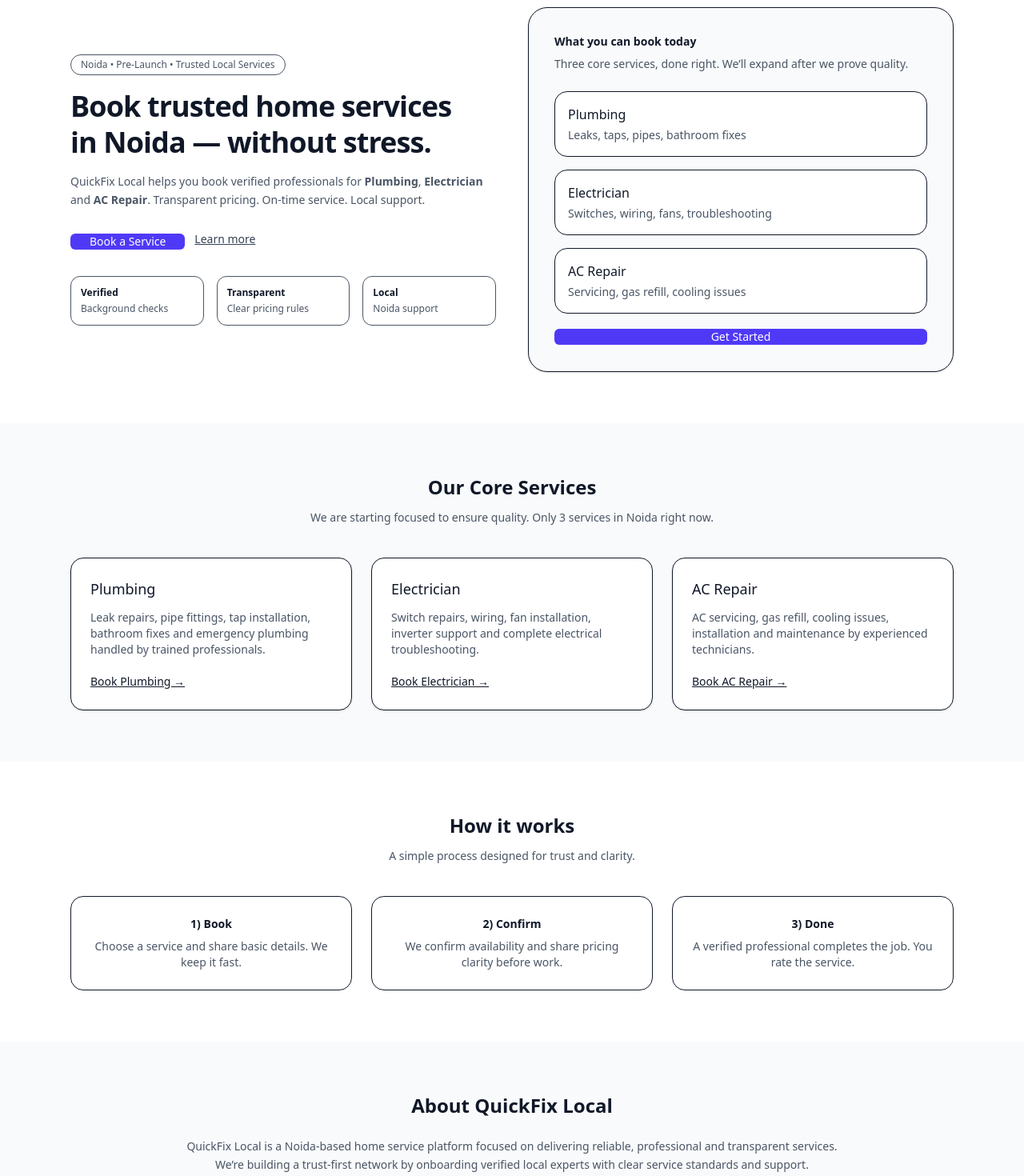
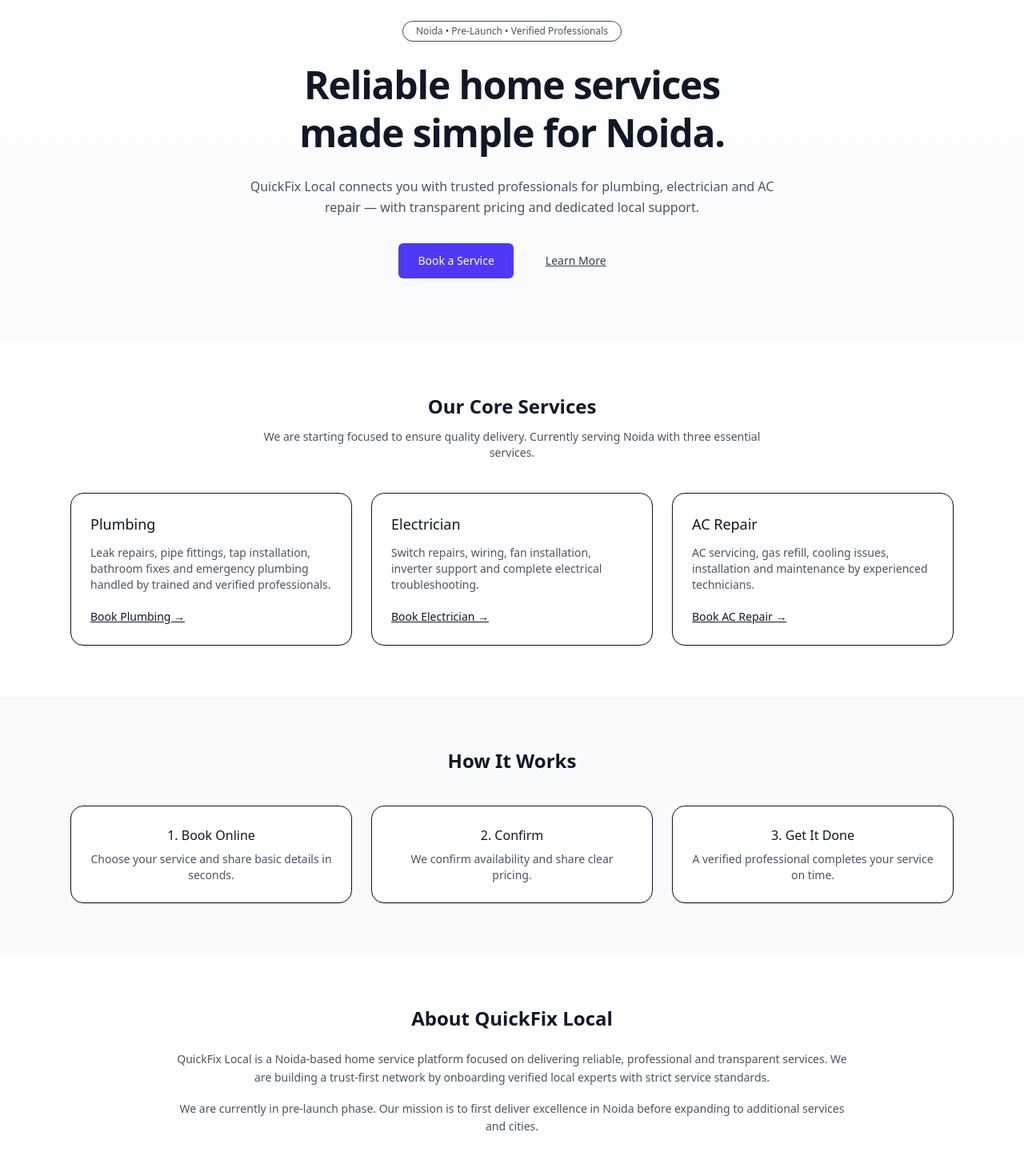
Before and after one commit to adarsh39565-hue/quickfixlocal, a Next.js app: page / in a window 1280 px wide. Shown: the part 120-1590 px from the top of the page at 80% size. Built offline with nearby package versions, Linux system fonts and the light colour scheme.

Commit message:
Update page.tsx

```diff
--- a/app/page.tsx
+++ b/app/page.tsx
@@ -5,210 +5,188 @@
 export default function Home() {
   return (
     <div className="bg-white text-gray-900">
-      {/* HERO */}
-      <section className="mx-auto max-w-6xl px-6 py-16">
-        <div className="grid items-center gap-10 md:grid-cols-2">
-          <div>
-            <p className="inline-flex rounded-full border bg-white px-3 py-1 text-xs text-gray-600">
-              Noida • Pre-Launch • Trusted Local Services
-            </p>
 
-            <h1 className="mt-4 text-4xl font-semibold leading-tight tracking-tight">
-              Book trusted home services <br className="hidden md:block" />
-              in Noida — without stress.
-            </h1>
+      {/* HERO SECTION */}
+      <section className="relative overflow-hidden bg-gradient-to-b from-white to-gray-50">
+        <div className="mx-auto max-w-6xl px-6 py-20 text-center">
 
-            <p className="mt-4 max-w-xl text-sm leading-relaxed text-gray-600">
-              QuickFix Local helps you book verified professionals for{" "}
-              <b>Plumbing</b>, <b>Electrician</b> and <b>AC Repair</b>. Transparent
-              pricing. On-time service. Local support.
-            </p>
+          <p className="inline-flex rounded-full border bg-white px-4 py-1 text-xs text-gray-600 shadow-sm">
+            Noida • Pre-Launch • Verified Professionals
+          </p>
 
-            <div className="mt-7 flex flex-col gap-3 sm:flex-row">
-              <Link href="/book">
-                <Button className="px-6">Book a Service</Button>
-              </Link>
+          <h1 className="mt-6 text-4xl md:text-5xl font-semibold leading-tight tracking-tight">
+            Reliable home services <br />
+            made simple for Noida.
+          </h1>
 
-              <a href="#about" className="text-sm text-gray-700 underline">
-                Learn more
-              </a>
-            </div>
+          <p className="mt-6 max-w-2xl mx-auto text-sm md:text-base text-gray-600 leading-relaxed">
+            QuickFix Local connects you with trusted professionals for plumbing,
+            electrician and AC repair — with transparent pricing and dedicated
+            local support.
+          </p>
 
-            <div className="mt-8 grid grid-cols-3 gap-4 text-xs text-gray-600">
-              <div className="rounded-xl border bg-white p-3">
-                <div className="font-semibold text-gray-900">Verified</div>
-                <div className="mt-1">Background checks</div>
-              </div>
-              <div className="rounded-xl border bg-white p-3">
-                <div className="font-semibold text-gray-900">Transparent</div>
-                <div className="mt-1">Clear pricing rules</div>
-              </div>
-              <div className="rounded-xl border bg-white p-3">
-                <div className="font-semibold text-gray-900">Local</div>
-                <div className="mt-1">Noida support</div>
-              </div>
-            </div>
+          <div className="mt-8 flex justify-center gap-4">
+            <Link href="/book">
+              <Button className="px-6 py-3">
+                Book a Service
+              </Button>
+            </Link>
+
+            <a href="#about" className="px-6 py-3 text-sm text-gray-700 underline">
+              Learn More
+            </a>
           </div>
 
-          {/* Right “visual” card */}
-          <Card className="rounded-3xl border bg-gray-50 p-8 shadow-sm">
-            <div className="text-sm font-semibold text-gray-900">
-              What you can book today
-            </div>
-            <p className="mt-2 text-sm text-gray-600">
-              Three core services, done right. We’ll expand after we prove quality.
-            </p>
-
-            <div className="mt-6 space-y-4">
-              <div className="rounded-2xl border bg-white p-4">
-                <div className="font-medium">Plumbing</div>
-                <div className="mt-1 text-sm text-gray-600">
-                  Leaks, taps, pipes, bathroom fixes
-                </div>
-              </div>
-              <div className="rounded-2xl border bg-white p-4">
-                <div className="font-medium">Electrician</div>
-                <div className="mt-1 text-sm text-gray-600">
-                  Switches, wiring, fans, troubleshooting
-                </div>
-              </div>
-              <div className="rounded-2xl border bg-white p-4">
-                <div className="font-medium">AC Repair</div>
-                <div className="mt-1 text-sm text-gray-600">
-                  Servicing, gas refill, cooling issues
-                </div>
-              </div>
-
-              <Link href="/book">
-                <Button className="w-full">Get Started</Button>
-              </Link>
-            </div>
-          </Card>
         </div>
       </section>
 
+
       {/* SERVICES */}
-      <section className="bg-gray-50 py-16">
+      <section className="bg-white py-16">
         <div className="mx-auto max-w-6xl px-6">
+
           <h2 className="text-center text-2xl font-semibold">
             Our Core Services
           </h2>
+
           <p className="mx-auto mt-3 max-w-2xl text-center text-sm text-gray-600">
-            We are starting focused to ensure quality. Only 3 services in Noida
-            right now.
+            We are starting focused to ensure quality delivery.
+            Currently serving Noida with three essential services.
           </p>
 
           <div className="mt-10 grid gap-6 md:grid-cols-3">
-            <Card className="rounded-2xl border bg-white p-6 shadow-sm transition hover:shadow-md">
+
+            <Card className="rounded-2xl border bg-white p-6 shadow-sm transition hover:shadow-md hover:-translate-y-1 duration-300">
               <h3 className="text-lg font-medium">Plumbing</h3>
               <p className="mt-3 text-sm text-gray-600">
-                Leak repairs, pipe fittings, tap installation, bathroom fixes and
-                emergency plumbing handled by trained professionals.
+                Leak repairs, pipe fittings, tap installation,
+                bathroom fixes and emergency plumbing handled by
+                trained and verified professionals.
               </p>
               <Link className="mt-5 inline-block text-sm underline" href="/book">
                 Book Plumbing →
               </Link>
             </Card>
 
-            <Card className="rounded-2xl border bg-white p-6 shadow-sm transition hover:shadow-md">
+            <Card className="rounded-2xl border bg-white p-6 shadow-sm transition hover:shadow-md hover:-translate-y-1 duration-300">
               <h3 className="text-lg font-medium">Electrician</h3>
               <p className="mt-3 text-sm text-gray-600">
-                Switch repairs, wiring, fan installation, inverter support and
-                complete electrical troubleshooting.
+                Switch repairs, wiring, fan installation,
+                inverter support and complete electrical troubleshooting.
               </p>
               <Link className="mt-5 inline-block text-sm underline" href="/book">
                 Book Electrician →
               </Link>
             </Card>
 
-            <Card className="rounded-2xl border bg-white p-6 shadow-sm transition hover:shadow-md">
+            <Card className="rounded-2xl border bg-white p-6 shadow-sm transition hover:shadow-md hover:-translate-y-1 duration-300">
               <h3 className="text-lg font-medium">AC Repair</h3>
               <p className="mt-3 text-sm text-gray-600">
-                AC servicing, gas refill, cooling issues, installation and
-                maintenance by experienced technicians.
+                AC servicing, gas refill, cooling issues,
+                installation and maintenance by experienced technicians.
               </p>
               <Link className="mt-5 inline-block text-sm underline" href="/book">
                 Book AC Repair →
               </Link>
             </Card>
+
           </div>
         </div>
       </section>
 
+
       {/* HOW IT WORKS */}
-      <section className="py-16">
+      <section className="bg-gray-50 py-16">
         <div className="mx-auto max-w-6xl px-6 text-center">
-          <h2 className="text-2xl font-semibold">How it works</h2>
-          <p className="mx-auto mt-3 max-w-2xl text-sm text-gray-600">
-            A simple process designed for trust and clarity.
-          </p>
+
+          <h2 className="text-2xl font-semibold">
+            How It Works
+          </h2>
 
           <div className="mt-10 grid gap-6 md:grid-cols-3">
-            <div className="rounded-2xl border bg-white p-6">
-              <div className="text-sm font-semibold">1) Book</div>
+
+            <div className="rounded-2xl border bg-white p-6 shadow-sm">
+              <h4 className="font-medium">1. Book Online</h4>
               <p className="mt-2 text-sm text-gray-600">
-                Choose a service and share basic details. We keep it fast.
+                Choose your service and share basic details in seconds.
               </p>
             </div>
-            <div className="rounded-2xl border bg-white p-6">
-              <div className="text-sm font-semibold">2) Confirm</div>
+
+            <div className="rounded-2xl border bg-white p-6 shadow-sm">
+              <h4 className="font-medium">2. Confirm</h4>
               <p className="mt-2 text-sm text-gray-600">
-                We confirm availability and share pricing clarity before work.
+                We confirm availability and share clear pricing.
               </p>
             </div>
-            <div className="rounded-2xl border bg-white p-6">
-              <div className="text-sm font-semibold">3) Done</div>
+
+            <div className="rounded-2xl border bg-white p-6 shadow-sm">
+              <h4 className="font-medium">3. Get It Done</h4>
               <p className="mt-2 text-sm text-gray-600">
-                A verified professional completes the job. You rate the service.
+                A verified professional completes your service on time.
               </p>
             </div>
+
           </div>
         </div>
       </section>
 
+
       {/* ABOUT */}
-      <section id="about" className="bg-gray-50 py-16">
+      <section id="about" className="bg-white py-16">
         <div className="mx-auto max-w-4xl px-6 text-center">
-          <h2 className="text-2xl font-semibold">About QuickFix Local</h2>
+
+          <h2 className="text-2xl font-semibold">
+            About QuickFix Local
+          </h2>
 
           <p className="mt-6 text-sm leading-relaxed text-gray-600">
             QuickFix Local is a Noida-based home service platform focused on
-            delivering reliable, professional and transparent services. We’re
-            building a trust-first network by onboarding verified local experts
-            with clear service standards and support.
+            delivering reliable, professional and transparent services.
+            We are building a trust-first network by onboarding verified
+            local experts with strict service standards.
           </p>
 
           <p className="mt-4 text-sm leading-relaxed text-gray-600">
-            We are currently <b>pre-launch</b>. Our first goal is to deliver an
-            excellent experience in Noida before expanding into more services
-            and nearby cities.
+            We are currently in pre-launch phase. Our mission is to first
+            deliver excellence in Noida before expanding to additional
+            services and cities.
           </p>
+
         </div>
       </section>
 
-      {/* CTA */}
-      <section className="py-16">
+
+      {/* FINAL CTA */}
+      <section className="bg-gray-50 py-16">
         <div className="mx-auto max-w-6xl px-6 text-center">
+
           <h2 className="text-2xl font-semibold">
             Ready to book a trusted professional?
           </h2>
+
           <p className="mx-auto mt-3 max-w-2xl text-sm text-gray-600">
-            Share your request and we’ll confirm the next available professional.
+            Share your request and we’ll confirm the next available expert.
           </p>
+
           <div className="mt-6">
             <Link href="/book">
-              <Button className="px-6">Book Now</Button>
+              <Button className="px-6 py-3">
+                Book Now
+              </Button>
             </Link>
           </div>
+
         </div>
       </section>
 
-      {/* Footer */}
+
+      {/* FOOTER */}
       <footer className="border-t py-10">
-        <div className="mx-auto max-w-6xl px-6 text-sm text-gray-600">
+        <div className="mx-auto max-w-6xl px-6 text-sm text-gray-600 text-center">
           © {new Date().getFullYear()} QuickFix Local • Noida
         </div>
       </footer>
+
     </div>
   );
 }
```
